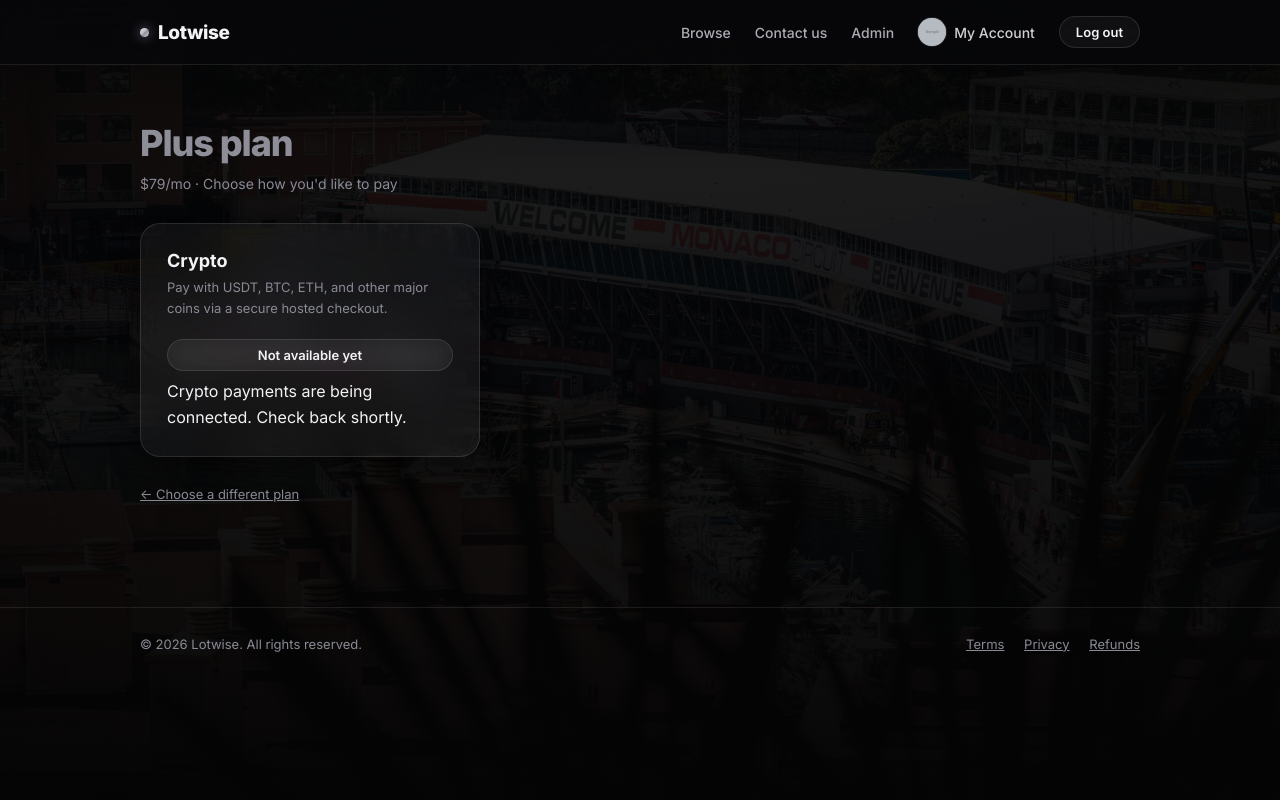
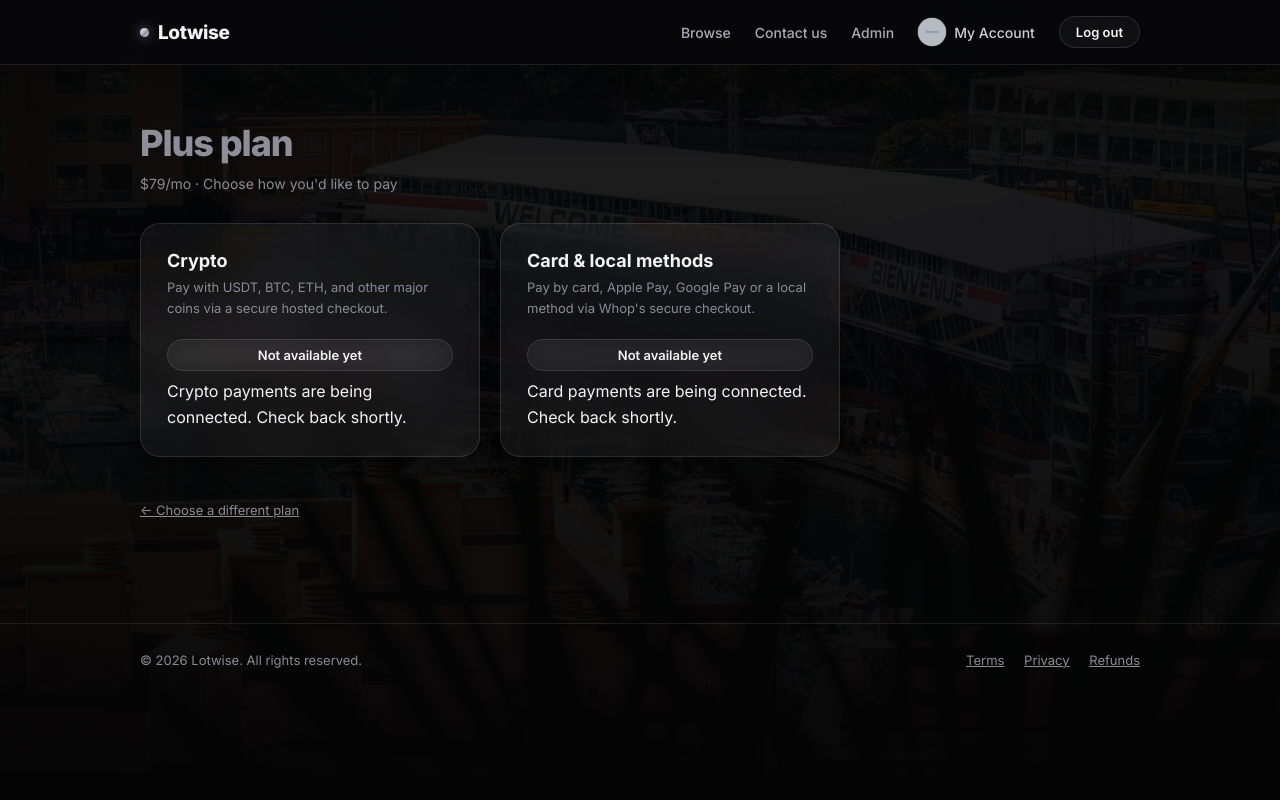
Before and after one commit to Yididyateklemarkos/lotwise, a Flask app: page /billing/pay/plus in a window 1280 px wide. Run offline with Flask 3, Linux system fonts and the light colour scheme; a user stored in the database is signed in; tables that the repository leaves empty hold one stand-in row (values such as "Sample post"); grey boxes marked "Sample" are stand-in pictures.

Commit message:
Add Whop as a card payment option alongside crypto
Co-Authored-By: Devin AI <158243242+devin-ai-integration[bot]@users.noreply.github.com>

```diff
--- a/app.py
+++ b/app.py
@@ -17,6 +17,7 @@ from models import (db, User, VerificationDocument, Listing, ListingPhoto, Sourc
                      SUPPLIER_TIER_FEATURES, BUYER_TIER_FEATURES)
 import nowpayments
 import paypal
+import whop
 import uuid
 
 BASE_DIR = os.path.abspath(os.path.dirname(__file__))
@@ -665,6 +666,7 @@ def billing_pay(tier):
         tier=tier,
         amount=prices[tier],
         crypto_configured=nowpayments.is_nowpayments_configured(),
+        whop_configured=whop.is_whop_configured(),
     )
 
 
@@ -716,6 +718,82 @@ def billing_pay_crypto(tier):
         return redirect(url_for("billing_pay", tier=tier))
 
     return redirect(invoice_url)
+
+
+@app.route("/billing/pay/<tier>/whop")
+@verified_required
+def billing_pay_whop(tier):
+    """Creates a Whop checkout and redirects the user to Whop's hosted
+    checkout page (card, Apple Pay and local methods)."""
+    prices = TIER_PRICE_USD if current_user.account_type == "supplier" else BUYER_TIER_PRICE_USD
+    if tier not in prices:
+        abort(404)
+    if not whop.is_whop_configured():
+        flash("Card payment isn't connected yet — check back shortly.", "warning")
+        return redirect(url_for("billing_pay", tier=tier))
+
+    amount = prices[tier]
+    order_id = f"lw-{current_user.id}-{tier}-{uuid.uuid4().hex[:10]}"
+
+    order = PaymentOrder(
+        order_id=order_id,
+        user_id=current_user.id,
+        tier=tier,
+        amount_usd=amount,
+        provider="whop",
+        status="pending",
+    )
+    db.session.add(order)
+    db.session.commit()
+
+    try:
+        checkout = whop.create_checkout(
+            amount_usd=amount,
+            order_id=order_id,
+            redirect_url=url_for("billing_success", order_id=order_id, _external=True),
+        )
+        purchase_url = whop.get_purchase_url(checkout)
+    except Exception:
+        purchase_url = ""
+        checkout = {}
+
+    if not purchase_url:
+        order.status = "failed"
+        db.session.commit()
+        flash("Couldn't start the card payment — please try again.", "error")
+        return redirect(url_for("billing_pay", tier=tier))
+
+    # Whop's own checkout session ID, kept for support/reconciliation.
+    order.provider_order_id = checkout.get("id", "")
+    db.session.commit()
+
+    return redirect(purchase_url)
+
+
+@app.route("/billing/webhook/whop", methods=["POST"])
+def billing_webhook_whop():
+    """Whop calls this on payment events. The signature is verified over the
+    raw body before anything in the payload is trusted."""
+    raw_body = request.get_data()
+    if not whop.verify_webhook_signature(raw_body, request.headers):
+        return jsonify({"error": "invalid signature"}), 401
+
+    payload = request.get_json(force=True, silent=True) or {}
+    event_type = payload.get("type", "")
+    data = payload.get("data", {})
+    metadata = data.get("metadata") or {}
+    order = PaymentOrder.query.filter_by(order_id=metadata.get("order_id", "")).first()
+
+    if order:
+        if event_type == "payment.succeeded":
+            if order.status != "finished":
+                _activate_paid_order(order)
+        elif event_type in ("payment.failed", "payment.canceled"):
+            if order.status != "finished":
+                order.status = "failed"
+                db.session.commit()
+
+    return jsonify({"received": True}), 200
 
 
 @app.route("/billing/pay/<tier>/paypal")
--- a/templates/dashboard/payment_method.html
+++ b/templates/dashboard/payment_method.html
@@ -8,7 +8,7 @@
 <h1>{{ tier|capitalize }} plan</h1>
 <p class="muted" style="margin-bottom:28px;">${{ amount }}/mo · Choose how you'd like to pay</p>
 
-<div style="max-width:340px;">
+<div style="display:grid; grid-template-columns:repeat(auto-fit, minmax(300px, 340px)); gap:20px; max-width:720px;">
 
   <div class="card">
     <div style="font-weight:700; font-size:18px; margin-bottom:6px;">Crypto</div>
@@ -21,6 +21,17 @@
     {% endif %}
   </div>
 
+  <div class="card">
+    <div style="font-weight:700; font-size:18px; margin-bottom:6px;">Card &amp; local methods</div>
+    <p class="muted" style="font-size:13px; margin-bottom:20px;">Pay by card, Apple Pay, Google Pay or a local method via Whop's secure checkout.</p>
+    {% if whop_configured %}
+    <a href="{{ url_for('billing_pay_whop', tier=tier) }}" class="btn btn-solid btn-sm" style="width:100%; display:block; text-align:center;">Pay with card</a>
+    {% else %}
+    <button class="btn btn-sm" style="width:100%;" disabled>Not available yet</button>
+    <p class="hint" style="margin-top:8px;">Card payments are being connected. Check back shortly.</p>
+    {% endif %}
+  </div>
+
 </div>
 
 <p style="margin-top:24px;"><a href="{{ url_for('billing_upgrade') }}" class="muted" style="font-size:13px;">&larr; Choose a different plan</a></p>
--- /dev/null
+++ b/whop.py
@@ -0,0 +1,143 @@
+"""
+Lotwise — Whop Billing Integration (Whop API v1)
+
+Card / Apple Pay / local payment methods, same shape as the NOWPayments
+crypto flow: create a checkout configuration with an inline one-time plan,
+send the user to Whop's hosted checkout (purchase_url), then activate the
+subscription when the signed `payment.succeeded` webhook arrives.
+
+Our internal order_id is passed as checkout metadata, and Whop copies that
+metadata onto the payment — that's how a webhook maps back to a
+PaymentOrder row.
+
+Env vars used (set these in Render):
+  WHOP_API_KEY         — company API key (apik_...) from Dashboard > Developer
+  WHOP_COMPANY_ID      — biz_... from Dashboard > Settings
+  WHOP_WEBHOOK_SECRET  — signing secret of the webhook endpoint, needed to
+                         verify incoming webhook signatures
+"""
+import base64
+import binascii
+import hashlib
+import hmac
+import os
+import time
+
+import requests
+
+WHOP_API_KEY = os.environ.get("WHOP_API_KEY", "")
+WHOP_COMPANY_ID = os.environ.get("WHOP_COMPANY_ID", "")
+WHOP_WEBHOOK_SECRET = os.environ.get("WHOP_WEBHOOK_SECRET", "")
+
+WHOP_API_BASE = "https://api.whop.com/api/v1"
+
+# Reject webhooks whose timestamp is too far from now — replay protection,
+# per the Standard Webhooks spec Whop follows.
+WEBHOOK_TOLERANCE_SECONDS = 5 * 60
+
+
+def is_whop_configured() -> bool:
+    return bool(WHOP_API_KEY and WHOP_COMPANY_ID)
+
+
+def create_checkout(amount_usd, order_id, redirect_url):
+    """
+    Creates a Whop checkout configuration with an inline one-time plan and
+    returns the full response dict. `purchase_url` in that dict is Whop's
+    hosted checkout page — send the user there.
+    """
+    payload = {
+        "plan": {
+            "company_id": WHOP_COMPANY_ID,
+            "initial_price": float(amount_usd),
+            "plan_type": "one_time",
+            "currency": "usd",
+        },
+        "metadata": {"order_id": order_id},
+    }
+    # Whop rejects non-https redirect URLs, so on http:// dev hosts the
+    # buyer just stays on Whop's confirmation page — the webhook still
+    # activates the order.
+    if redirect_url.startswith("https://"):
+        payload["redirect_url"] = redirect_url
+
+    resp = requests.post(
+        f"{WHOP_API_BASE}/checkout_configurations",
+        headers={
+            "Authorization": f"Bearer {WHOP_API_KEY}",
+            "Content-Type": "application/json",
+        },
+        json=payload,
+        timeout=15,
+    )
+    resp.raise_for_status()
+    return resp.json()
+
+
+def get_purchase_url(checkout_response: dict) -> str:
+    return checkout_response.get("purchase_url", "") or ""
+
+
+def _secret_keys():
+    """Candidate HMAC keys for the configured signing secret.
+
+    Standard Webhooks keys are usually `whsec_<base64>`, but Whop documents
+    handing the secret to the verifier base64-encoded as-is, which means the
+    raw string is the key. Both readings are tried so a correctly-configured
+    secret verifies either way; an unknown secret still fails.
+    """
+    keys = [WHOP_WEBHOOK_SECRET.encode("utf-8")]
+    if WHOP_WEBHOOK_SECRET.startswith("whsec_"):
+        rest = WHOP_WEBHOOK_SECRET[len("whsec_"):]
+        keys.append(rest.encode("utf-8"))
+        try:
+            keys.append(base64.b64decode(rest, validate=True))
+        except (binascii.Error, ValueError):
+            pass
+    return keys
+
+
+def verify_webhook_signature(raw_body: bytes, headers) -> bool:
+    """
+    Verifies a Whop webhook using the Standard Webhooks scheme: HMAC-SHA256
+    over "<webhook-id>.<webhook-timestamp>.<raw body>", compared against the
+    base64 signatures in the `webhook-signature` header (space separated,
+    each prefixed with its version, e.g. "v1,<sig>").
+
+    Returns False if nothing is configured, so a payload is never trusted by
+    default.
+    """
+    if not WHOP_WEBHOOK_SECRET:
+        return False
+
+    msg_id = headers.get("webhook-id", "")
+    timestamp = headers.get("webhook-timestamp", "")
+    signature_header = headers.get("webhook-signature", "")
+    if not msg_id or not timestamp or not signature_header:
+        return False
+
+    try:
+        sent_at = int(timestamp)
+    except ValueError:
+        return False
+    if abs(time.time() - sent_at) > WEBHOOK_TOLERANCE_SECONDS:
+        return False
+
+    signed_payload = b"%s.%s.%s" % (
+        msg_id.encode("utf-8"),
+        timestamp.encode("utf-8"),
+        raw_body,
+    )
+    expected = [
+        base64.b64encode(hmac.new(key, signed_payload, hashlib.sha256).digest()).decode("utf-8")
+        for key in _secret_keys()
+    ]
+
+    for part in signature_header.split(" "):
+        _, _, sent_signature = part.partition(",")
+        if not sent_signature:
+            continue
+        for candidate in expected:
+            if hmac.compare_digest(candidate, sent_signature):
+                return True
+    return False
```
